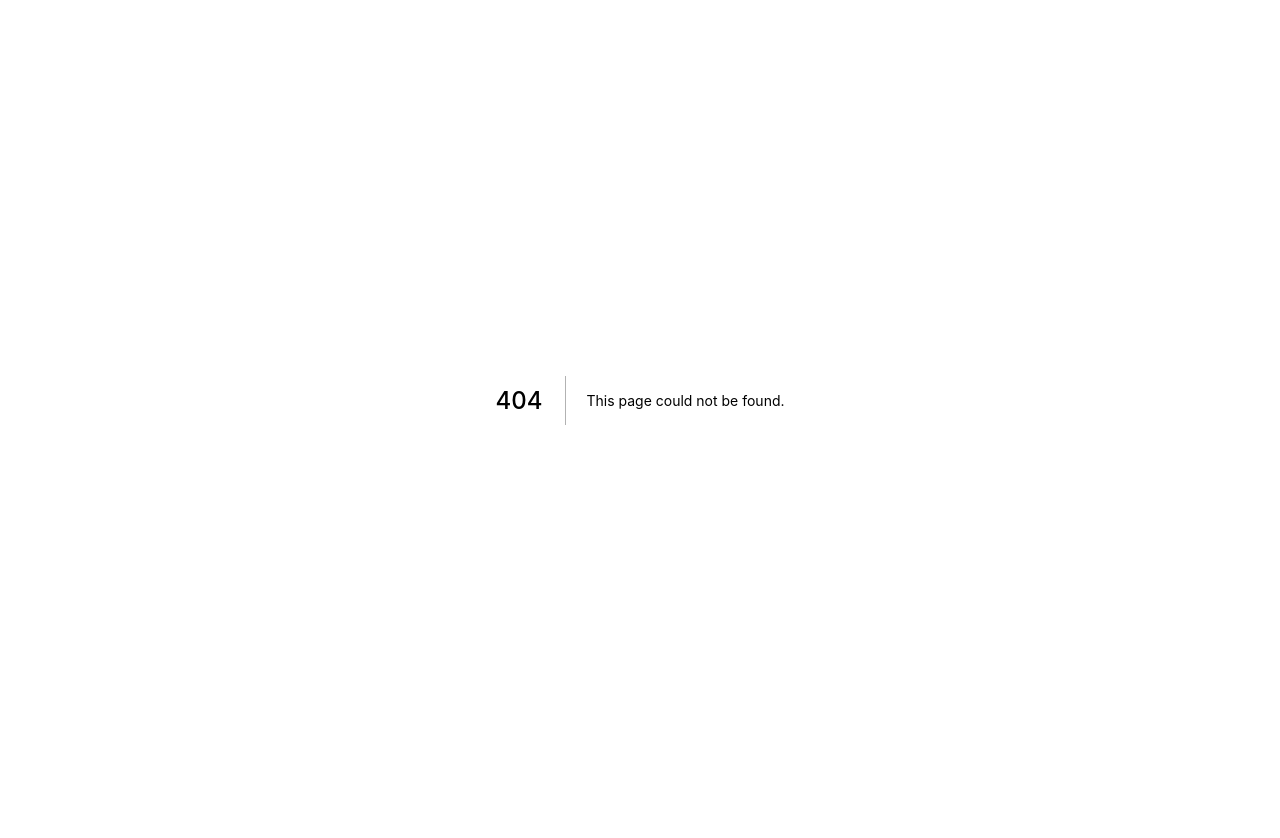
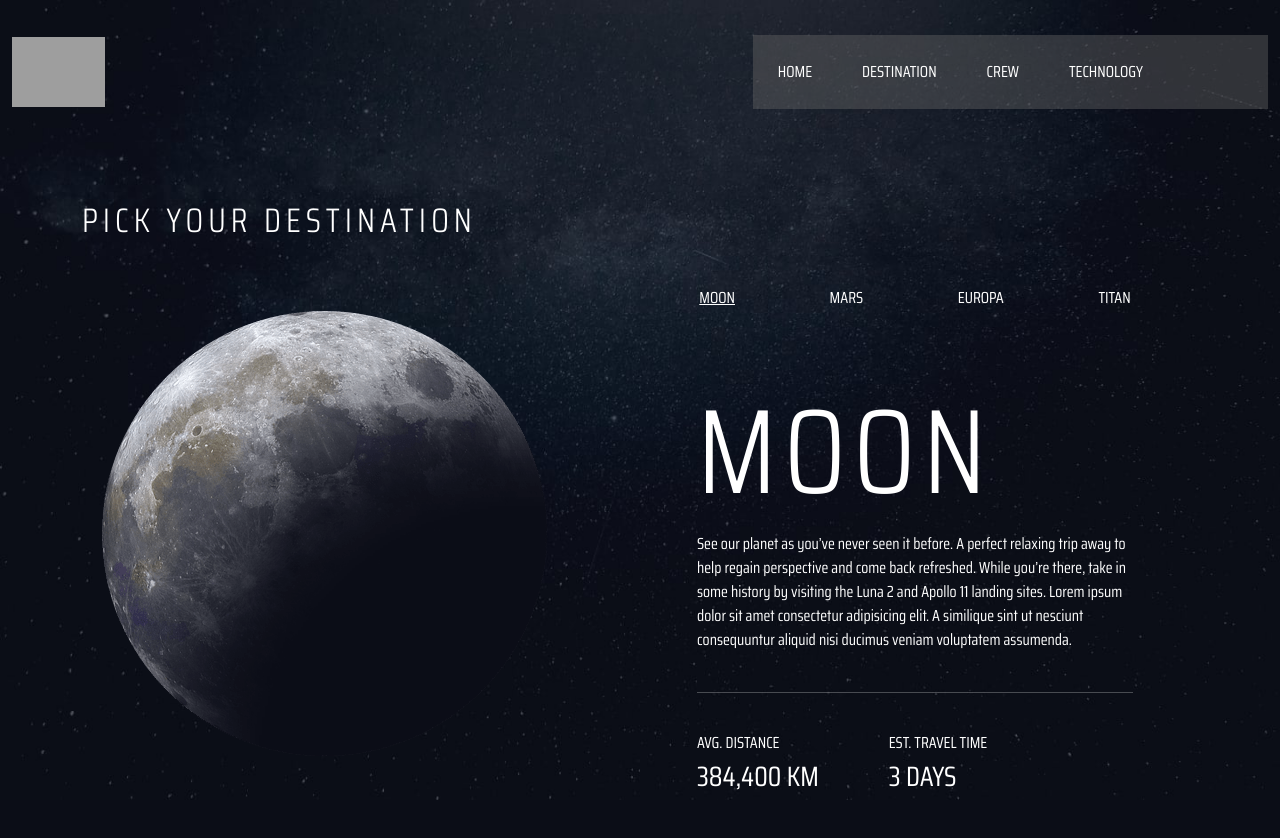
Before and after one commit to WilsonKinyua/space-tourism, a Next.js app: page /destination in a window 1280 px wide. Before the commit this address had no page. Shown: the top 838 px of the page. Before the commit the page ends 800 px from the top, so only its background shows below. Built offline with nearby package versions, Linux system fonts and the light colour scheme; grey boxes are pictures that could not be loaded; a web font is replaced by a local one.

Commit message:
destination page base code set

```diff
--- a/components/Header.js
+++ b/components/Header.js
@@ -1,5 +1,8 @@
 import Link from "next/link";
+import { useRouter } from "next/router";
 export default function Header() {
+  const router = useRouter();
+
   return (
     <div className="pt-4">
       <nav className="navbar navbar-expand-lg">
@@ -30,7 +33,7 @@ export default function Header() {
             <div className="d-flex bg-blur">
               <li className="nav-item">
                 <Link href="/">
-                  <a className="nav-link">Home</a>
+                  <a className={router.pathname == "/" ? "nav-link active": "nav-link"}>Home</a>
                 </Link>
               </li>
               <li className="nav-item">
--- /dev/null
+++ b/pages/destination.js
@@ -0,0 +1,69 @@
+import Link from "next/link";
+import Header from "../components/Header";
+
+export default function Destination() {
+  return (
+    <div className="destination">
+      <Header />
+      <div className="container">
+        <h1 className="headings">Pick your destination</h1>
+        <div className="destination-wrapper">
+          <div className="row">
+            <div className="col-md-6">
+              <img src="/destination/image-moon.png" alt="Moon" className="desctination-img" />
+            </div>
+            <div className="col-md-6">
+              <ul className="nav nav-pills nav-fill">
+                <li className="nav-item">
+                  <Link href="/">
+                    <a className="nav-link text-decoration-underline">Moon</a>
+                  </Link>
+                </li>
+                <li className="nav-item">
+                  <Link href="/">
+                    <a className="nav-link">mars</a>
+                  </Link>
+                </li>
+                <li className="nav-item">
+                  <Link href="/">
+                    <a className="nav-link">europa</a>
+                  </Link>
+                </li>
+                <li className="nav-item">
+                  <Link href="/">
+                    <a className="nav-link">titan</a>
+                  </Link>
+                </li>
+              </ul>
+              <div className="desctination-content">
+                <h2 className="header">MOON</h2>
+                <p>
+                  See our planet as you’ve never seen it before. A perfect
+                  relaxing trip away to help regain perspective and come back
+                  refreshed. While you’re there, take in some history by
+                  visiting the Luna 2 and Apollo 11 landing sites. Lorem ipsum
+                  dolor sit amet consectetur adipisicing elit. A similique sint
+                  ut nesciunt consequuntur aliquid nisi ducimus veniam
+                  voluptatem assumenda.
+                </p>
+                <hr />
+                <div className="desctination-content-footer">
+                  <div className="row">
+                    <div className="col-md-5">
+                      <h6>AVG. DISTANCE</h6>
+                      <h3>384,400 km</h3>
+                    </div>
+                    <div className="col-md-5">
+                      <h6>Est. travel time</h6>
+                      <h3>3 days</h3>
+                    </div>
+                  </div>
+                </div>
+              </div>
+            </div>
+          </div>
+        </div>
+      </div>
+    </div>
+  );
+}
--- a/styles/style.scss
+++ b/styles/style.scss
@@ -11,6 +11,28 @@ body {
   background-color: #0b0d17;
   font-family: "Saira Condensed", sans-serif;
   color: #fff;
+}
+
+.active:hover {
+  text-decoration: underline;
+}
+
+hr {
+  margin: 40px 0px;
+}
+
+.headings {
+  margin-top: 80px;
+  font-weight: 300;
+  font-size: 34px;
+  text-transform: uppercase;
+  letter-spacing: 5px;
+}
+
+.header {
+  font-size: 120px;
+  font-weight: 300;
+  letter-spacing: 7px;
 }
 
 .homepage {
@@ -73,10 +95,36 @@ li {
     border: 2px solid #fff;
 
     &:hover {
-    //   background-color: #d0d6f9;
+      //   background-color: #d0d6f9;
       color: rgb(0, 0, 0);
     }
   }
 }
 
+.destination {
+  background-image: url("../public/destination/background-destination-desktop.jpg");
+  background-position: center;
+  background-repeat: no-repeat;
+  background-size: cover;
+  height: 100vh;
+  width: 100%;
+
+  .desctination-img {
+    padding-top: 50px;
+  }
+
+  .destination-wrapper {
+    margin-top: 20px;
+    padding: 0px 20px;
+  }
+
+  .desctination-content {
+    padding: 45px;
+  }
+
+  .desctination-content-footer {
+    text-transform: uppercase;
+  }
+}
+
 @import "_responsive";
```
Also changed, not shown: components/Destination.js (added, +7 -0 lines).
